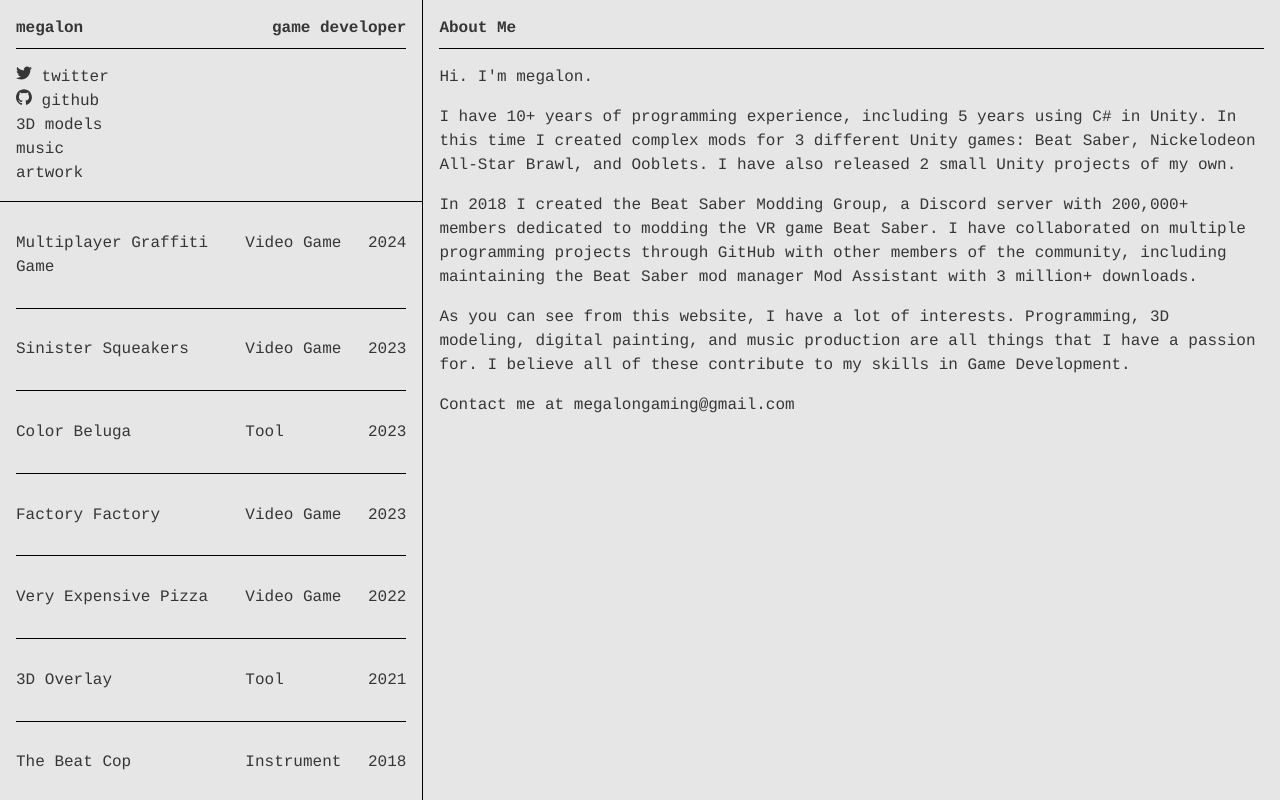
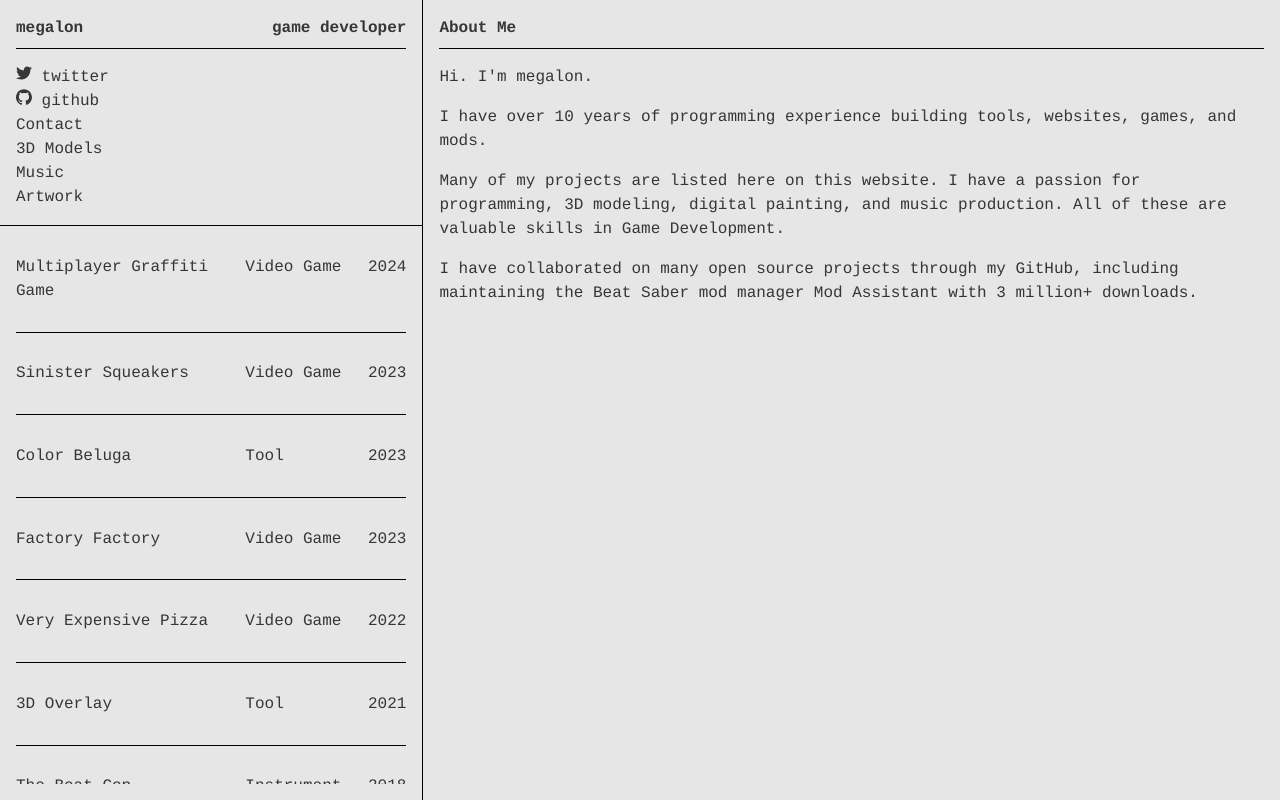
Before and after one commit to megalon/megalon-site-2024, a website built with Vite: page index.html in a window 1280 px wide. Built offline with nearby package versions, Linux system fonts and the light colour scheme.

Commit message:
Minor styling changes

```diff
--- a/index.html
+++ b/index.html
@@ -36,9 +36,12 @@
         </svg>
         github
       </a><br>
-      <a href="#3d-models">3D models</a><br>
-      <a href="#music">music</a><br>
-      <a href="#artwork">artwork</a><br>
+      <a href="mailto:megalongaming@gmail.com">
+        Contact
+      </a><br>
+      <a href="#3d-models">3D Models</a><br>
+      <a href="#music">Music</a><br>
+      <a href="#artwork">Artwork</a><br>
 <!--
       <div class="tabs">
         <div class="tab is-active" data-tab="1">
--- a/public/about.html
+++ b/public/about.html
@@ -6,21 +6,17 @@
     Hi. I'm megalon.
 </p>
 <p>
-    I have 10+ years of programming experience, including 5 years using C# in Unity. In this time I created complex mods
-    for 3 different Unity games: Beat Saber, Nickelodeon All-Star Brawl, and Ooblets. I have also released 2 small Unity
-    projects of my own.
+    I have over 10 years of programming experience building tools, websites, games, and mods.
 </p>
 <p>
-    In 2018 I created the <a href="https://discord.gg/beatsabermods">Beat Saber Modding Group</a>, a Discord server with
-    200,000+ members dedicated to modding the VR game Beat Saber. I have collaborated on multiple programming projects
-    through GitHub with other members of the community, including maintaining the Beat Saber mod manager <a
-        href="https://github.com/Assistant/ModAssistant">Mod Assistant</a> with 3 million+ downloads.
+    Many of my projects are listed here on this website. I have a passion for programming, 3D modeling, digital
+    painting, and music production. All of these are valuable skills in Game Development.
 </p>
 <p>
-    As you can see from this website, I have a lot of interests. Programming, 3D modeling, digital painting, and music
-    production are all things that I have a passion for. I believe all of these contribute to my skills in Game
-    Development.
+    I have collaborated on many open source projects through my GitHub, including maintaining the Beat Saber
+    mod manager <a href="https://github.com/Assistant/ModAssistant">Mod Assistant</a> with 3 million+ downloads.
 </p>
-<p>
-    Contact me at <a href="mailto:megalongaming@gmail.com">megalongaming@gmail.com</a>
-</p>
+<!--
+<div style="display:flex; width:100%; justify-content:center;">
+    <img class="is-centered pfp" src="images/MegLurkVector-cropped-smaller-pfp.png">
+</div> -->
--- a/src/style.css
+++ b/src/style.css
@@ -154,6 +154,11 @@ p {
   padding-bottom: 1rem;
 }
 
+.pfp {
+  max-width: 6rem;
+  border-radius: 100%;
+}
+
 /* dark theme*/
 /* :root {
   color-scheme: dark;
```
